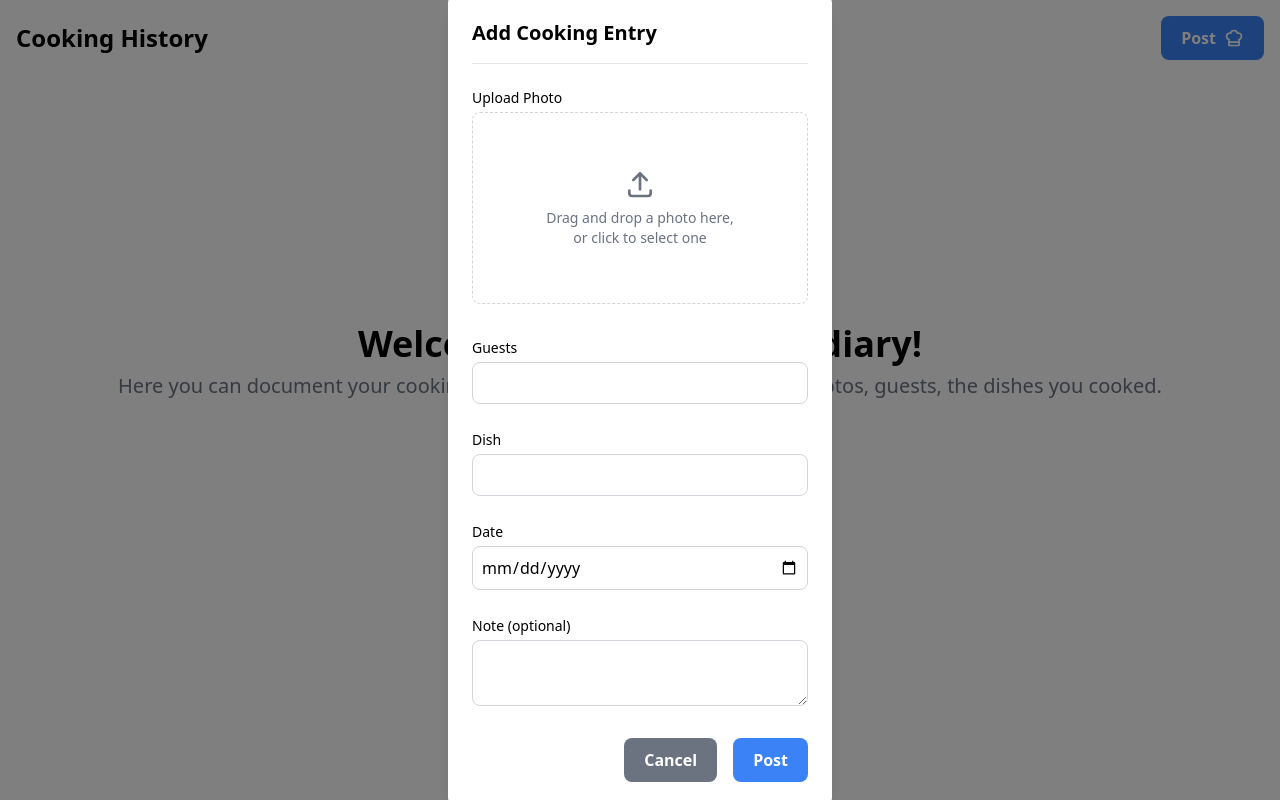
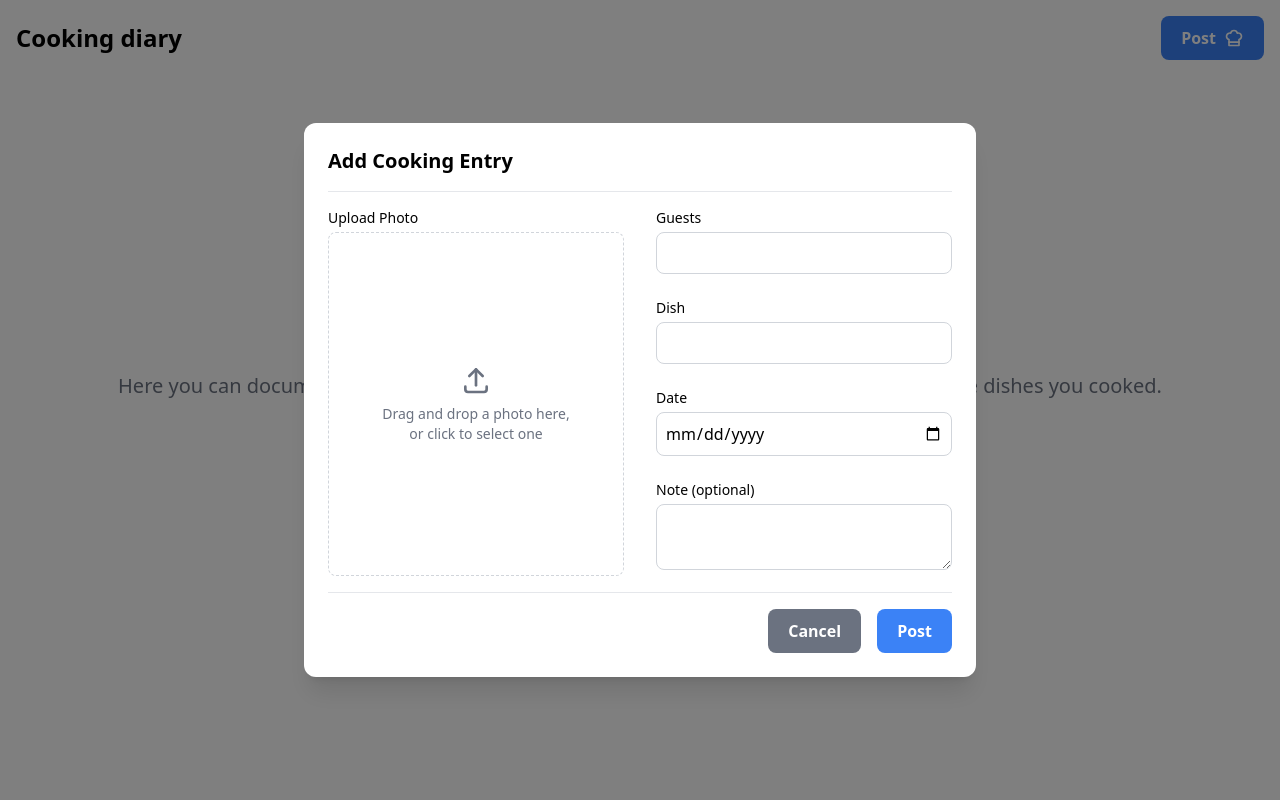
Before and after one commit to pierrephz/cooking-diary, a Next.js app: page / in a window 1280 px wide. Both pictures are taken after a click on the button "Post". Built offline with nearby package versions, Linux system fonts and the light colour scheme.

Commit message:
Rework dialog UI

```diff
--- a/components/Dialog.js
+++ b/components/Dialog.js
@@ -95,27 +95,31 @@ const Dialog = ({ isOpen, onClose, onSubmit }) => {
     <div className="fixed inset-0 bg-black bg-opacity-50 flex justify-center items-center z-50">
       <div
         ref={dialogRef}
-        className="bg-white p-6 rounded-lg shadow-lg divide-y divide-solid w-96"
+        className="bg-white p-6 rounded-xl shadow-xl w-full max-w-2xl flex flex-col"
       >
-        <h2 className="text-xl font-bold mb-4">Add Cooking Entry</h2>
+        <h2 className="text-xl font-bold">Add Cooking Entry</h2>
         <form
           onSubmit={handleSubmit}
-          className="flex flex-col gap-2.5"
+          className="flex flex-col flex-grow"
           noValidate
         >
-          <div className="my-6">
+          <div className="flex gap-8 py-4 my-4 border-y border-gray-200">
+            <div className="flex flex-col w-full">
               <label className="block text-sm font-medium mb-1">
                 Upload Photo
               </label>
               {!photo ? (
                 <div
                   {...getRootProps()}
-                className={`border border-dashed border-gray-300 p-4 rounded-lg cursor-pointer h-48 flex flex-col items-center justify-center hover:bg-gray-50 ${
+                  className={`flex-grow border border-dashed border-gray-300 p-4 rounded-lg cursor-pointer flex flex-col items-center justify-center hover:bg-gray-50 ${
                     errors.photo ? "border-red-500" : "border-gray-300"
                   }`}
                 >
                   <input {...getInputProps()} />
-                <IconUpload size={32} className="mx-auto text-gray-500 mb-2" />
+                  <IconUpload
+                    size={32}
+                    className="mx-auto text-gray-500 mb-2"
+                  />
                   {isDragActive ? (
                     <p className="text-center text-gray-500 text-sm">
                       Drop the files here, <br /> when it&apos;s still hot.
@@ -130,7 +134,7 @@ const Dialog = ({ isOpen, onClose, onSubmit }) => {
                   )}
                 </div>
               ) : (
-              <div className="relative h-48">
+                <div className="relative flex-grow">
                   <Image
                     src={URL.createObjectURL(photo)}
                     alt="Selected"
@@ -141,13 +145,14 @@ const Dialog = ({ isOpen, onClose, onSubmit }) => {
                   <button
                     type="button"
                     onClick={handleRemovePhoto}
-                  className="absolute top-2 right-2 bg-white text-gray-500 border border-gray-100 px-2 py-1 rounded-md hover:bg-gray-50 hover:text-gray-600"
+                    className="absolute top-2 right-2 bg-white text-gray-500 text-sm drop-shadow-md font-semibold border border-gray-100 px-2 py-1 rounded-md hover:bg-gray-50 hover:text-gray-600"
                   >
                     Remove
                   </button>
                 </div>
               )}
             </div>
+            <div className="flex flex-col w-full gap-6">
               <Input
                 label="Guests"
                 value={guests}
@@ -177,6 +182,8 @@ const Dialog = ({ isOpen, onClose, onSubmit }) => {
                 textarea
                 setErrors={setErrors}
               />
+            </div>
+          </div>
           <div className="flex justify-end space-x-4">
             <Button
               onClick={() => {
--- a/components/Header.js
+++ b/components/Header.js
@@ -7,7 +7,7 @@ const Header = ({ onAddClick }) => {
   return (
     <header className="bg-white p-4 fixed w-full top-0 backdrop-blur-xl bg-white/30 z-50">
       <div className="container mx-auto flex justify-between items-center">
-        <h1 className="text-2xl font-bold">Cooking History</h1>
+        <h1 className="text-2xl font-bold">Cooking diary</h1>
         <nav className="flex items-center space-x-4">
           <ul className="flex space-x-8 hidden">
             <li>
--- a/components/Input.js
+++ b/components/Input.js
@@ -21,7 +21,7 @@ const Input = ({
   };
 
   return (
-    <div className="mb-4">
+    <div>
       <label className="block text-sm font-medium mb-1">{label}</label>
       {textarea ? (
         <textarea
@@ -43,7 +43,7 @@ const Input = ({
           required={required}
         />
       )}
-      {error && <p className="absolute text-red-500 text-sm mt-1">{error}</p>}
+      {error && <p className="absolute text-red-500 text-sm">{error}</p>}
     </div>
   );
 };
```
Lines whose indentation alone changed are shown as unchanged.
